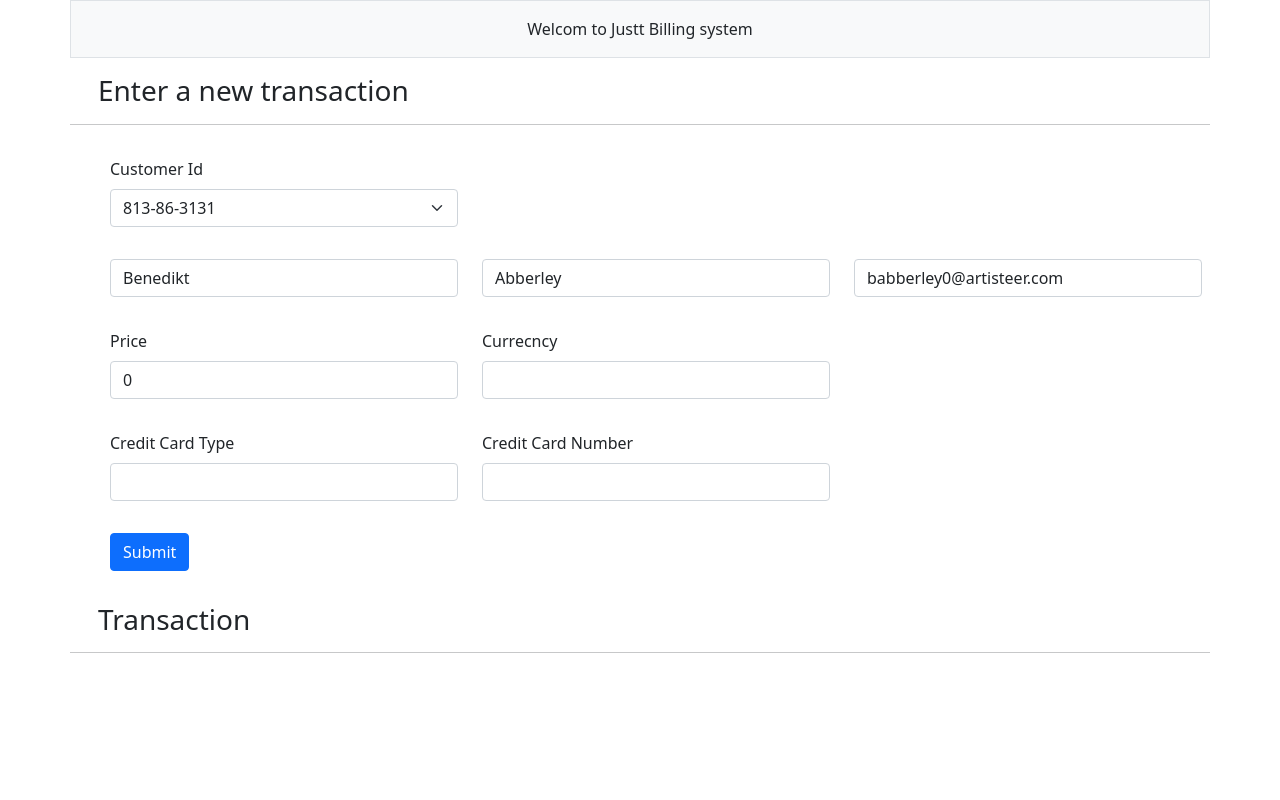
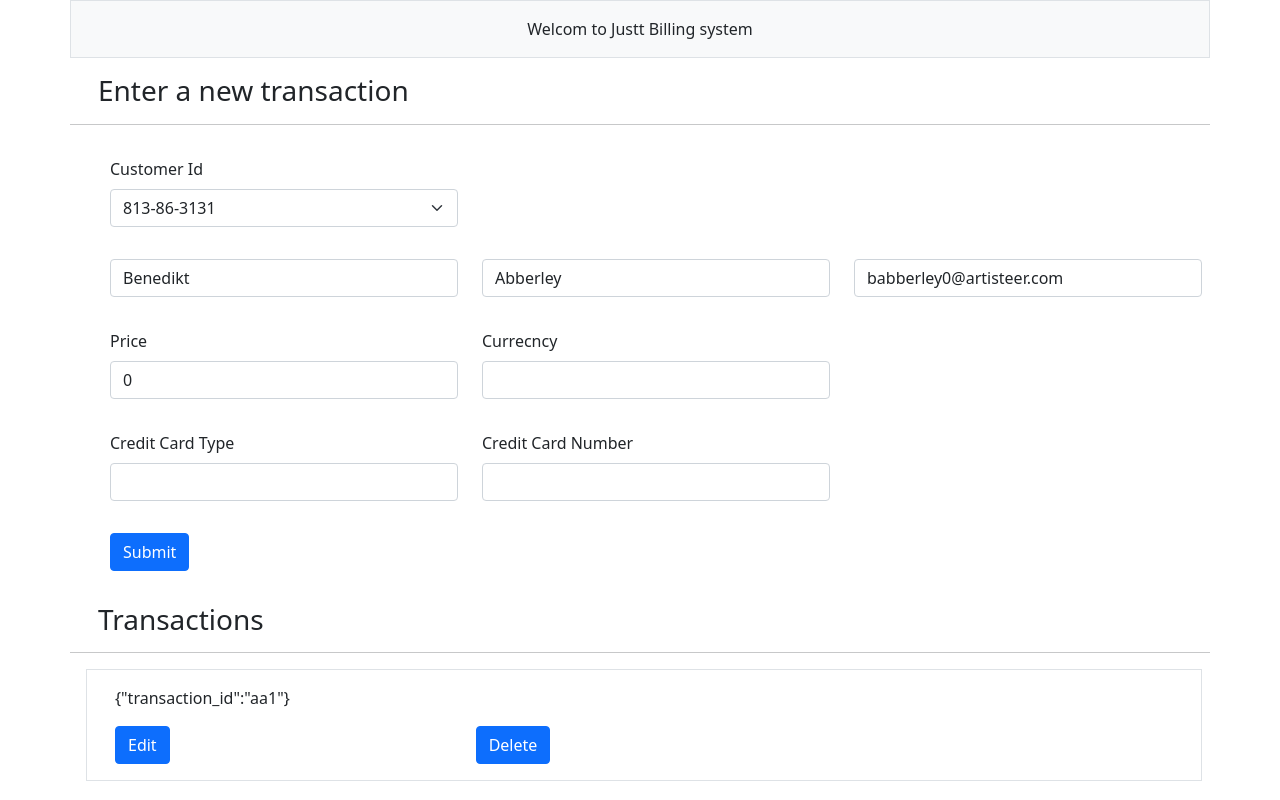
Before and after one commit to RoeyVeg/justt-app, a React (Create React App) app: page / in a window 1280 px wide. Built offline with nearby package versions, Linux system fonts and the light colour scheme.

Commit message:
added transaction row

```diff
--- /dev/null
+++ b/src/components/TransactionRow.jsx
@@ -0,0 +1,35 @@
+import React from "react";
+
+const TransactionRow = ({ row }) => {
+  return (
+    <>
+      <div className="row p-3 border justify-content-start">
+        <div className="mb-3">{JSON.stringify(row)}</div>
+        <div class="col-4">
+          <button
+            class="btn btn-primary"
+            type="button"
+            data-bs-toggle="collapse"
+            data-bs-target={`#${row.transaction_id}`}
+          >
+            Edit
+          </button>
+        </div>
+        <div class="col-4">
+          <button class="btn btn-primary" type="button">
+            Delete
+          </button>
+        </div>
+      </div>
+      <div class="collapse" id={`${row.transaction_id}`}>
+        <div class="card card-body">
+          Some placeholder content for the collapse component. This panel is
+          hidden by default but revealed when the user activates the relevant
+          trigger.
+        </div>
+      </div>
+    </>
+  );
+};
+
+export default TransactionRow;
--- a/src/components/TransactionsTable.jsx
+++ b/src/components/TransactionsTable.jsx
@@ -1,4 +1,5 @@
 import React, { useState } from "react";
+import TransactionRow from "./TransactionRow";
 
 const TransactionsTable = (props) => {
   const [custId, setCusId] = useState(props.store.getCustomersIds()[0]);
@@ -8,8 +9,11 @@ const TransactionsTable = (props) => {
   const [ccNumber, setCcNumber] = useState("");
   return (
     <div className="row">
-      <div className="h3 m-3">Transaction</div>
+      <div className="h3 m-3">Transactions</div>
       <hr />
+      <div class="row ms-3 justify-content-start">
+        <TransactionRow row={{ transaction_id: "aa1" }} />
+      </div>
     </div>
   );
 };
```
